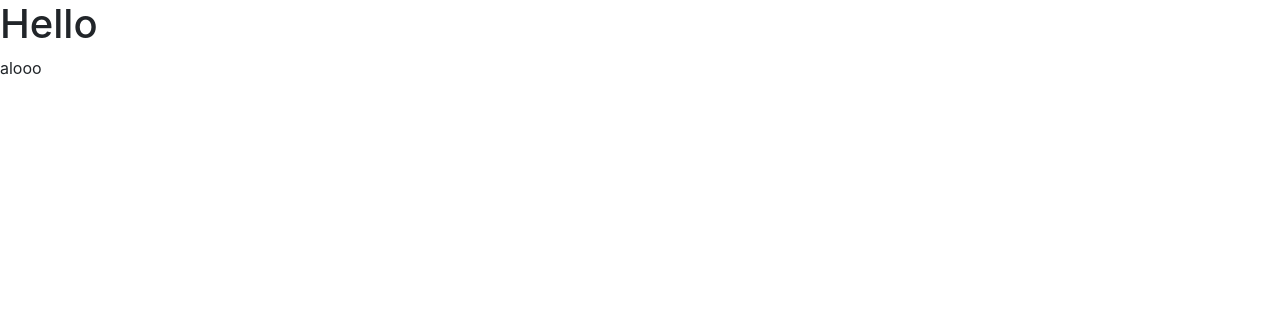
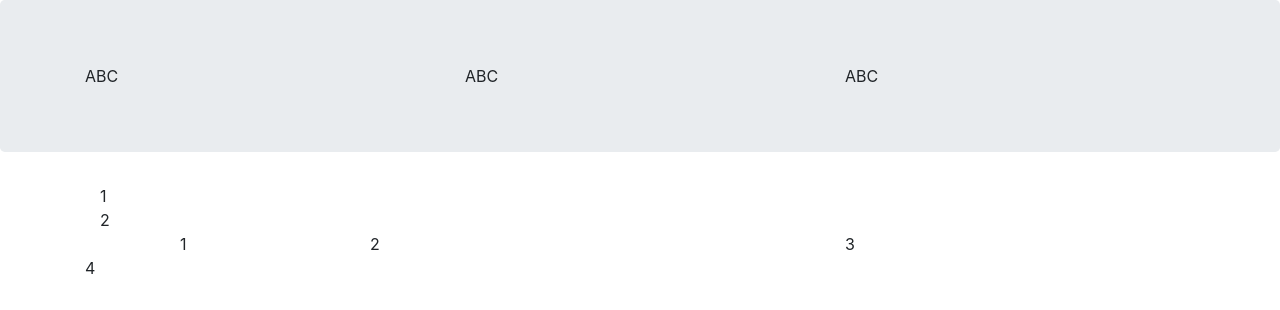
Before and after one commit to Anhthu02tranthi/git-test-04, a website: page index.html in a window 1280 px wide. Drawn offline with nearby package versions, Linux system fonts and the light colour scheme.

Commit message:
Bootstrap Grid Part 1

```diff
--- a/index.html
+++ b/index.html
@@ -11,9 +11,36 @@
     <title>Document</title>
 </head>
 <body>
-    <h1>Hello</h1>
-    <p>alooo</p>
+    <header class="jumbotron">
+    <div class="container">
+        <div class="row">
+            <div class="col-sm">ABC</div>
+            <div class="col-sm">ABC</div>
+            <div class="col-sm">ABC</div>
+        </div>
+    </div>
+    </header>
+    <section>
+        <div class="container">
+            <div class="col -12 col -sm-4 col-md-3 order -sm-last"> 1 </div>
+            <div class="col col-sm col-md order-sm-first"> 2 </div>
+        </div>
+    </div>
+    </section>
+    <footer>
+        <div class="container">
+            <div class="row">
+                <div class="col-4 offset-1 col-sm-2"> 1 </div>
 
+                <div class="col-7 col-sm-5"> 2 </div>
+
+                <div class="col-12 col-sm-4"> 3 </div>
+
+                <div class="col-auto"> 4 </div>
+            </div>
+        </div>
+    </footer>
+</body>
     <!-- jQuery first, then Popper.js, then Bootstrap JS. -->
     <script src="node_modules/jquery/dist/jquery.slim.min.js"></script>
     <script src="node_modules/popper.js/dist/umd/popper.min.js"></script>
```
